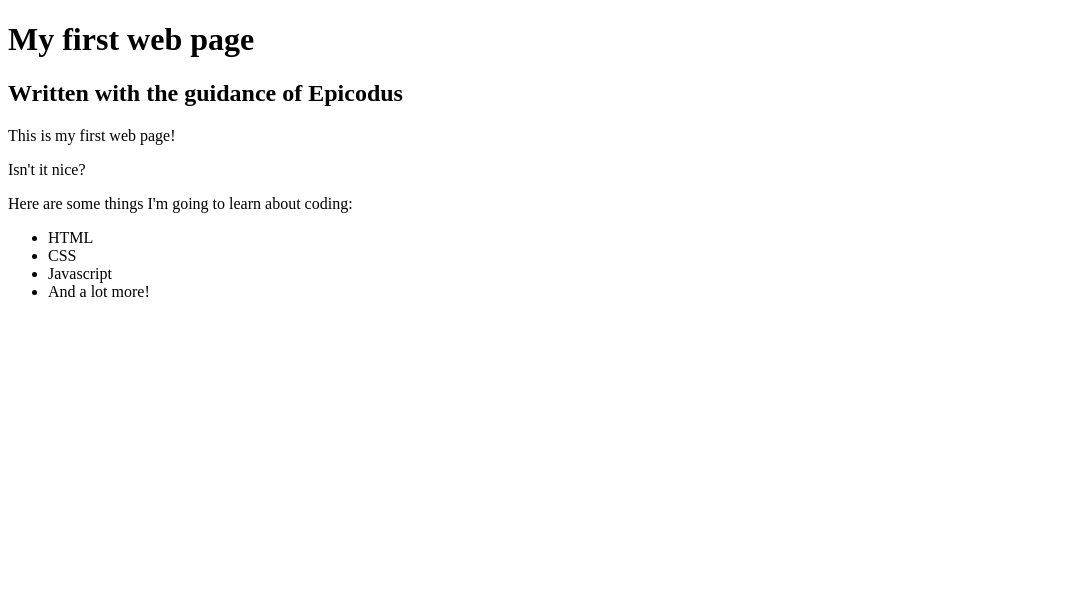
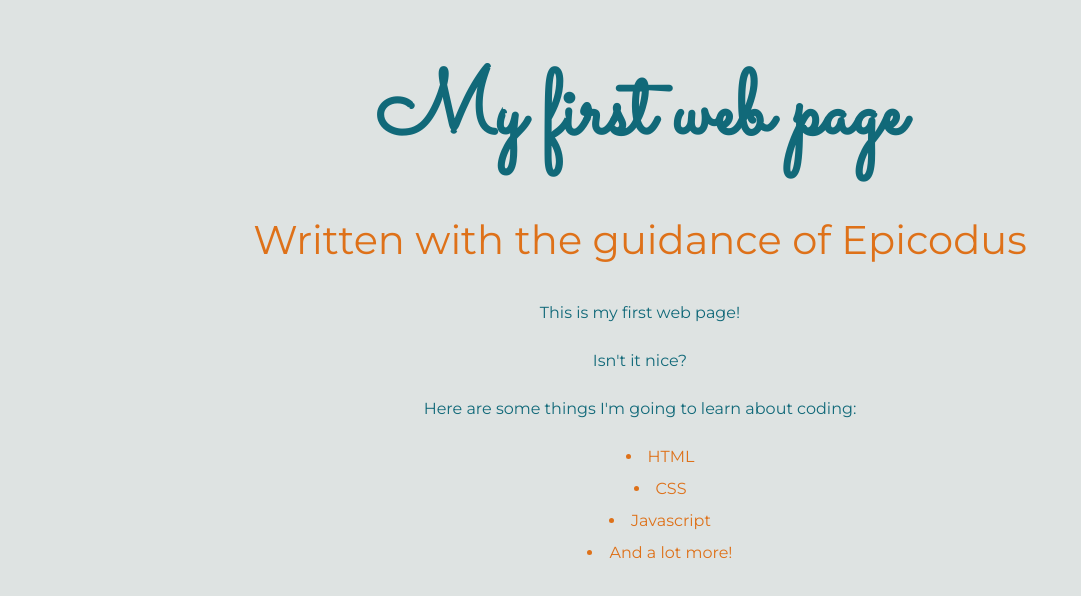
Before and after one commit to donnymays/my-first-webpage, a plain HTML site: page my-first-webpage.html in a window 1280 px wide. Shown: the whole page, without its empty margins (0-1081 px from the left). Drawn offline with Linux system fonts and the light colour scheme.

Commit message:
my-first-webpage.html

```diff
--- a/my-first-webpage.html
+++ b/my-first-webpage.html
@@ -1,6 +1,8 @@
 <!DOCTYPE html>
 <html lang="en-US">
 <head>
+  <link href="css/styles-master.css" rel="stylesheet" type="text/css">
+  <link href="https://fonts.googleapis.com/css2?family=Montserrat&family=Open+Sans:wght@300;700&family=Sacramento&family=Yellowtail&display=swap" rel="stylesheet">
   <title>Web page #1!</title>
 </head>
 <body>
```
